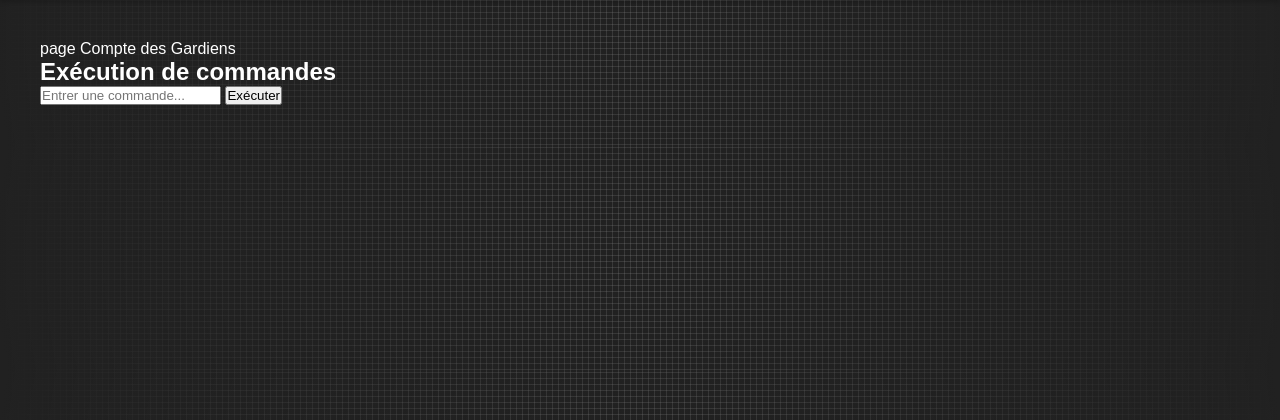
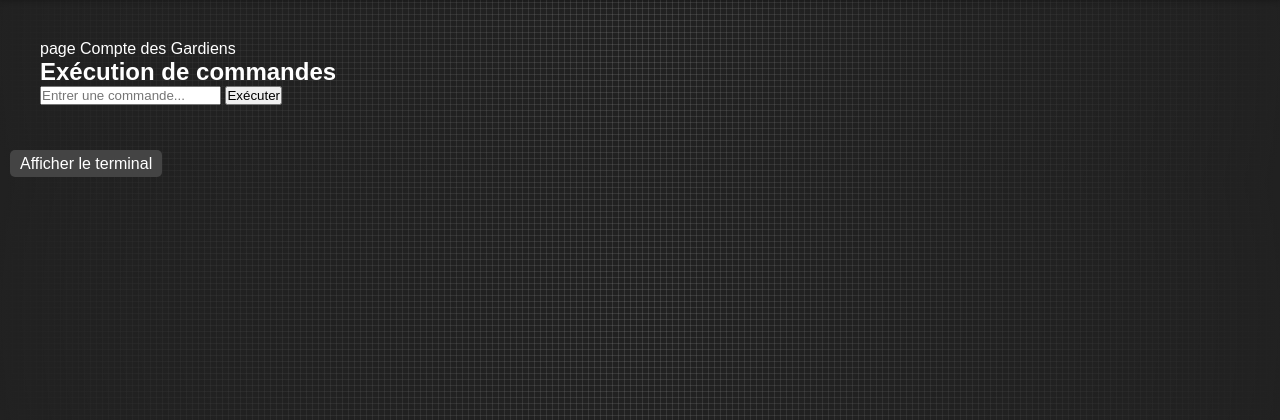
Before and after one commit to sebastienIOVLEFF/TP_Hyrule, a PHP site: page /v4/compteDesGardiens.php in a window 1280 px wide. Shown: the part 80-500 px from the top of the page. Run offline with PHP 8.4, Linux system fonts and the light colour scheme; the visitor is signed in with stand-in values (Sample User, id 1).

Commit message:
mise a jour du README.md

```diff
--- a/v4/component/terminal.php
+++ b/v4/component/terminal.php
@@ -24,11 +24,11 @@ if (isset($_GET['toggle_terminal'])) {
 }
 ?>
 
-<!-- <div style="margin: 10px;">
+<div style="margin: 10px;">
     <a href="?toggle_terminal=1" style="text-decoration: none; padding: 5px 10px; background: #444; color: #fff; border-radius: 5px;">
         <?= $_SESSION['terminal_visible'] ? "Masquer le terminal" : "Afficher le terminal" ?>
     </a>
-</div> -->
+</div>
 
 <?php if ($_SESSION['terminal_visible']): ?>
     <div class="terminal">
```
Also changed, not shown: README.md, 1 other file.
